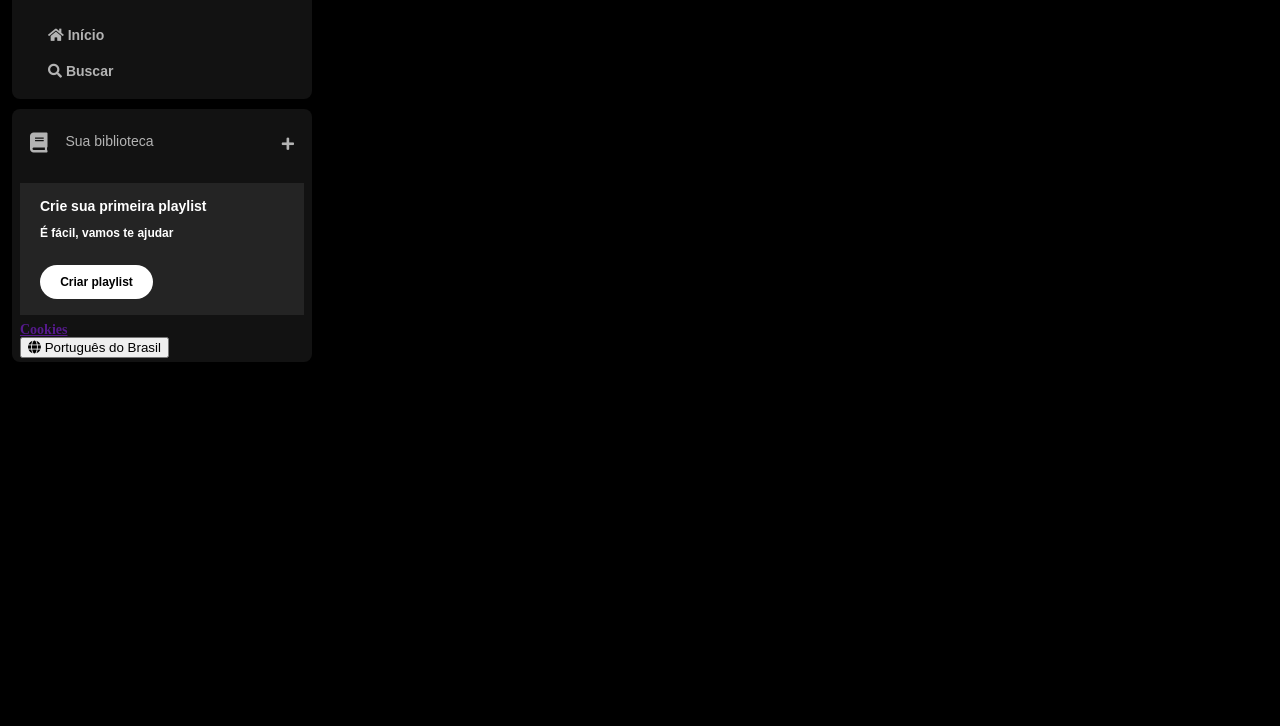
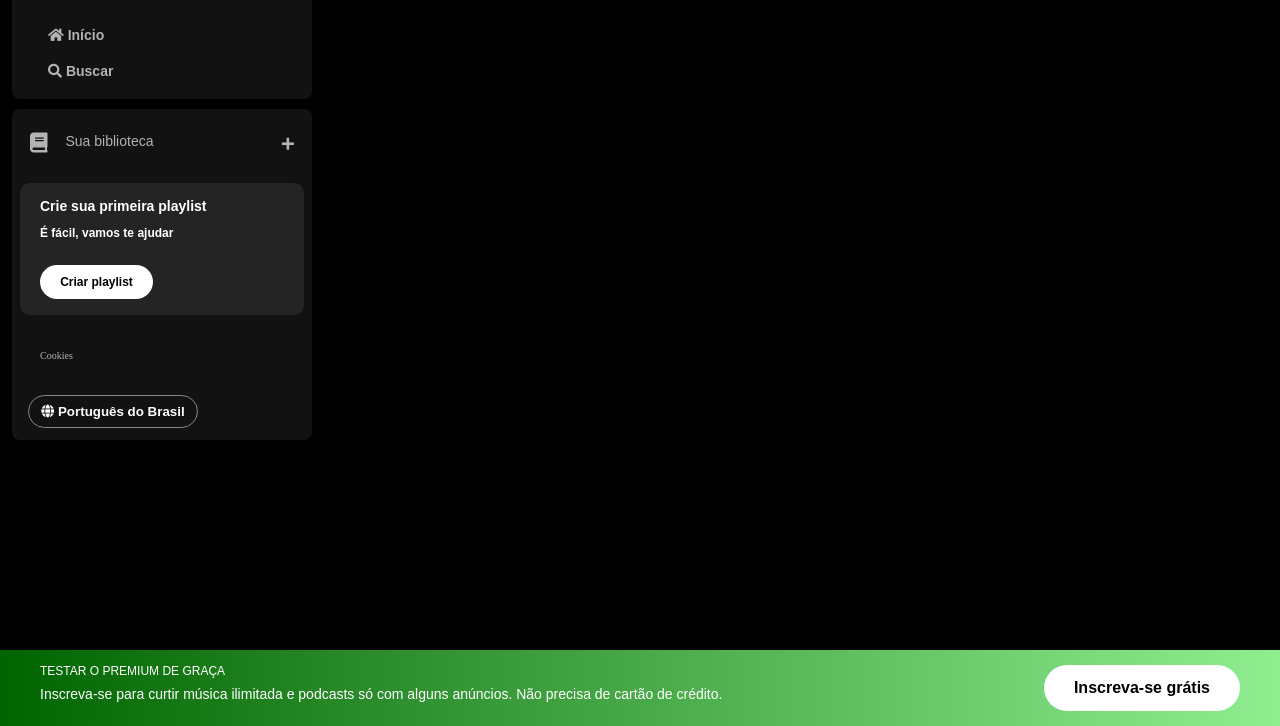
Before and after one commit to Jaquedsn/spotify-imersao, a plain HTML site: page index.html in a window 1280 px wide. Shown: the part 74-800 px from the top of the page. Drawn offline with Linux system fonts and the light colour scheme.

Commit message:
Novos elementos

```diff
--- a/index.html
+++ b/index.html
@@ -63,6 +63,18 @@
             </div>
         </div>
     </div>
+    <footer class="disclaimer-premium">
+        <div class="text">
+            <p class="disclaimer-premium__title">Testar o premium de graça</p>
+            <p class="disclaimer-premium__subtitle">
+                Inscreva-se para curtir música ilimitada e podcasts só com alguns anúncios.
+                Não precisa de cartão de crédito.
+            </p>
+        </div>
+        <div>
+            <button type="button">Inscreva-se grátis</button>
+        </div>
+    </footer>
 
 </body>
 </html>
--- a/style.css
+++ b/style.css
@@ -104,6 +104,7 @@ h1 {
     font-size: 14px;
     margin: 8px 0px;
     padding: 16px 20px;
+    border-radius: 10px;
 }
 
 .section-playlist .section-playlist__content {
@@ -142,3 +143,73 @@ h1 {
     border: 0;
     width: 113px;
 }
+
+.sidebar .cookies {
+    margin: 25px 20px;
+}
+
+.sidebar .cookies a {
+    color: #b3b3b3;
+    font-weight: 500;
+    font-size: 10px;
+    text-decoration: none;
+}
+
+.sidebar .cookies a:hover {
+    text-decoration: underline;
+}
+
+.languages .languages__button {
+    background-color: transparent;
+    border: 1px solid #878787;
+    color: #fff;
+    font-weight: bold;
+    cursor: pointer;
+    width: 170px;
+    margin: 8px;
+    padding: 8px;
+    border-radius: 20px;
+}
+
+.disclaimer-premium {
+    display: flex;
+    position: fixed;
+    bottom: 0;
+    left: 0;
+    right: 0;
+    background: linear-gradient(to right, #006400, #90ee90);
+    padding: 15px 40px;
+    justify-content: space-between;
+}
+
+.disclaimer-premium .text {
+    flex-shrink: 0;
+}
+
+.disclaimer-premium .disclaimer-premium__title {
+    color: #fff;
+    font-family: "DM Sans", sans-serif;
+    text-transform: uppercase;
+    font-weight: 400;
+    font-size: 12px;
+    margin-bottom: 10px;
+}
+
+.disclaimer-premium .disclaimer-premium__subtitle {
+    color: #fff;
+    font-family: "DM Sans", sans-serif;
+    font-size: 14px;
+    font-weight: 500;
+}
+
+.disclaimer-premium button {
+    background-color: #fff;
+    color: #000;
+    font-size: 16px;
+    font-weight: bold;
+    padding: 14px 30px;
+    border: 0px;
+    border-radius: 40px;
+    cursor: pointer;
+    flex-shrink: 0;
+}
```
